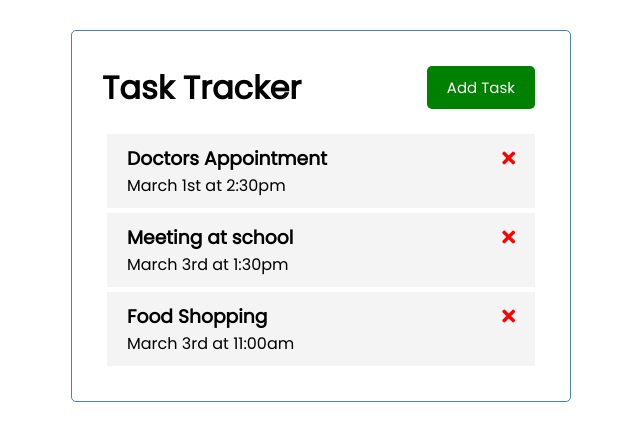
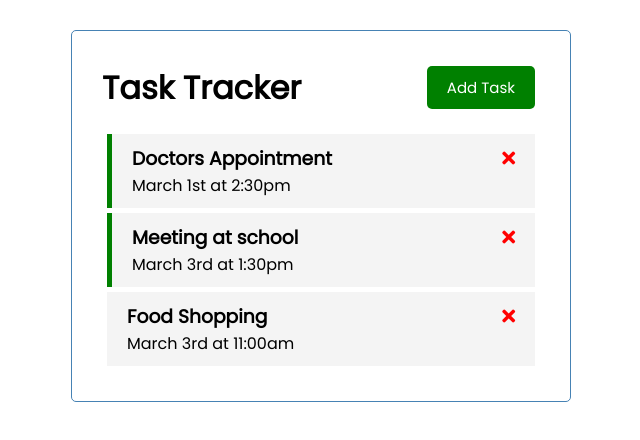
Before and after one commit to chay-chay/vue-task-tracker, a Vue app: page / in a window 1280 px wide. Shown: the top 440 px of the page, without its empty margins (319-959 px from the left). Built offline with nearby package versions, Linux system fonts and the light colour scheme.

Commit message:
Dynamic class

```diff
--- a/src/components/Task.vue
+++ b/src/components/Task.vue
@@ -1,15 +1,14 @@
 <template>
-  <div class="task">
-    <h3>{{ task.text }}
-          <i class="fas fa-times"></i>
+  <div :class="[task.reminder? 'reminder' : '' , 'task']">
+    <h3>
+      {{ task.text }}
+      <i class="fas fa-times"></i>
     </h3>
     <p>{{ task.day }}</p>
-
   </div>
 </template>
 
 <script>
-
 export default {
   name: "Task",
   props: {
```
